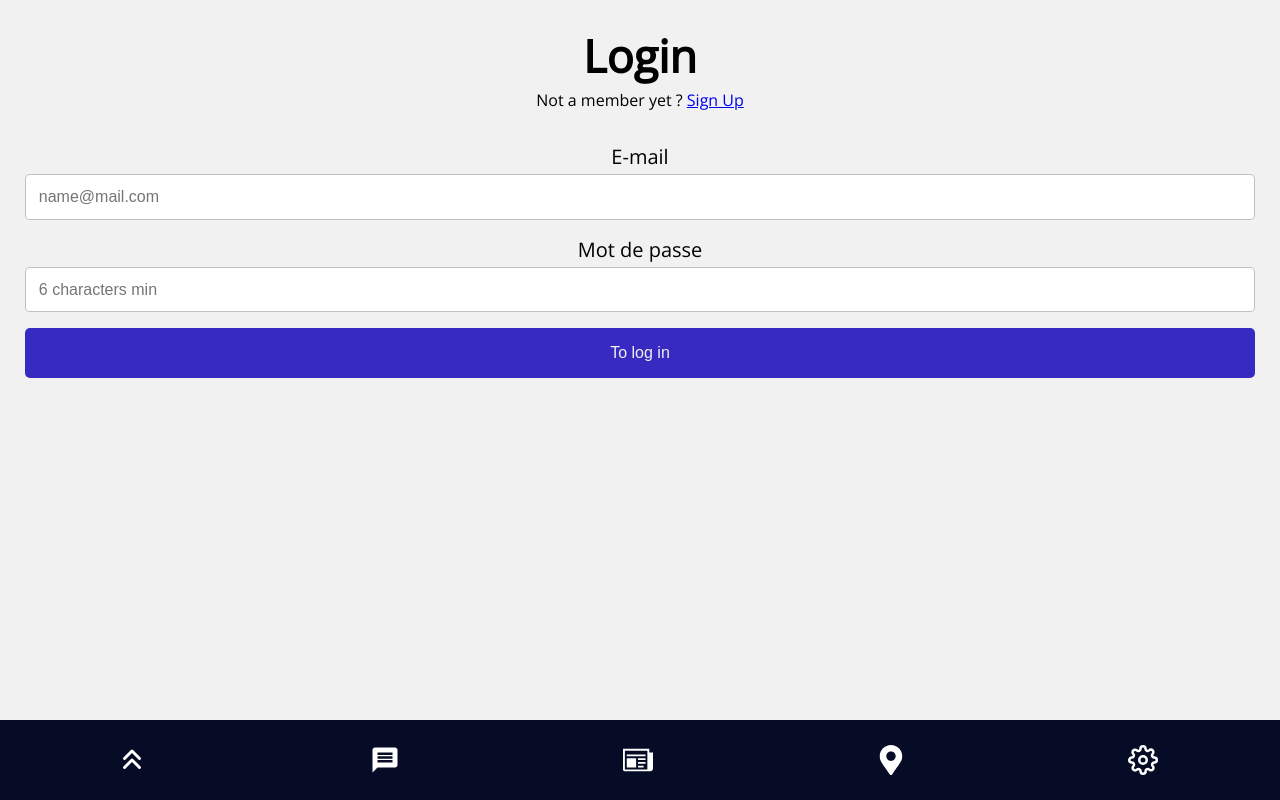
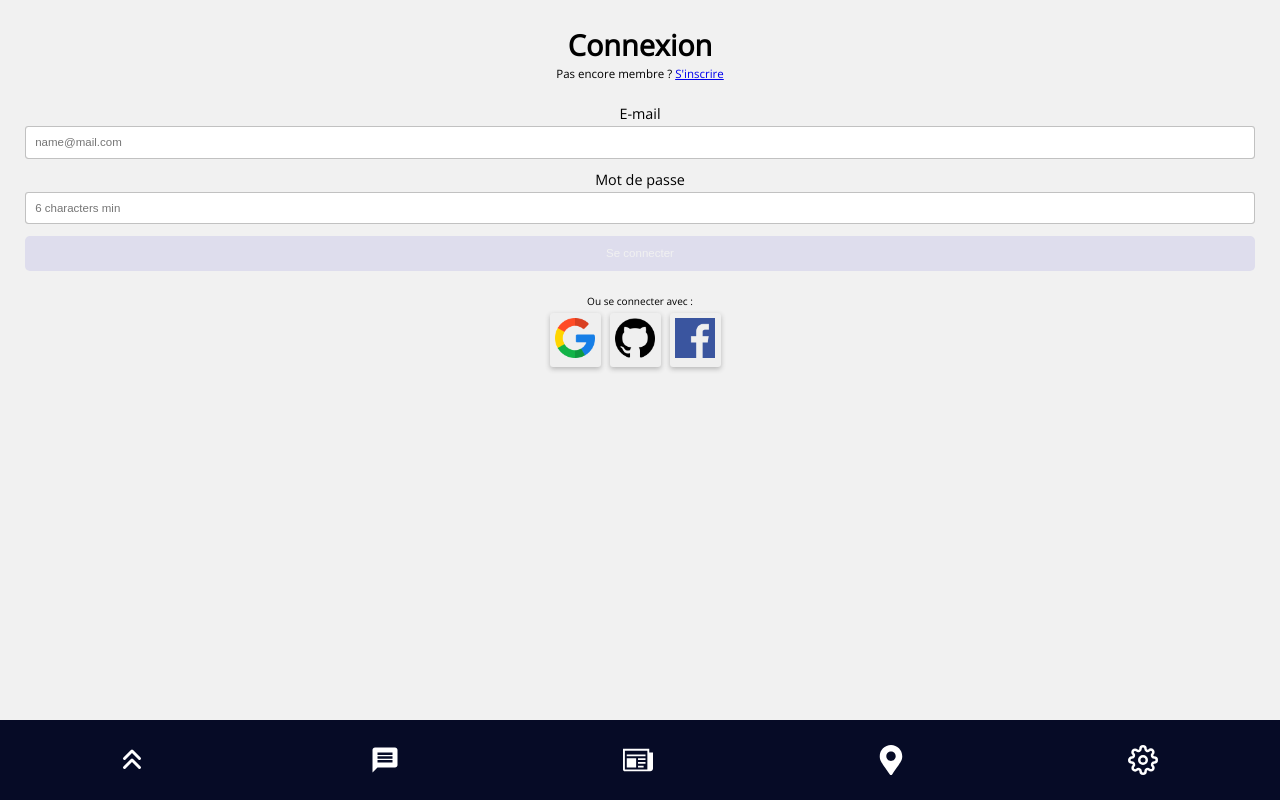
Before and after one commit to Ecotick/Ecotick_front, a React (Create React App) app: page /login in a window 1280 px wide. Built offline with nearby package versions, Linux system fonts and the light colour scheme; no server answers.

Commit message:
Added login component + some UI enhancements

```diff
--- a/src/components/Firebase/AuthContext.js
+++ b/src/components/Firebase/AuthContext.js
@@ -1,4 +1,4 @@
-import { createContext, useContext, useState, useEffect } from "react";
+import { createContext, useState, useEffect } from "react";
 import { getAuth, createUserWithEmailAndPassword, signInWithEmailAndPassword, signOut, onAuthStateChanged } from "firebase/auth";
 import { initializeApp } from 'firebase/app';
 import {config} from './AccessFirebase';
--- a/src/components/Login.js
+++ b/src/components/Login.js
@@ -1,32 +1,77 @@
-import React from 'react'
+import React, { useState, useContext } from "react";
+import { Link, useHistory } from "react-router-dom";
+import { AuthContext } from "./Firebase/AuthContext";
 import './Component.css'
 import './SignUp.css'
-// import facebook from './Ressources/facebook.png'
-// import github from './Ressources/github.png'
-// import google from './Ressources/google.png'
-import { Link } from "react-router-dom";
-
-
+import facebook from './Ressources/facebook.png'
+import github from './Ressources/github.png'
+import google from './Ressources/google.png'
 
 function Login() {
+  const [error, setError] = useState('');
+  const history = useHistory();
+  const {login} = useContext(AuthContext);
+
+  const data = {
+    email: "",
+    psw: ""
+  };
+
+  const [loginData, setLoginData] = useState(data);
+
+  const handleChange = (e) => {
+    setLoginData({ ...loginData, [e.target.id]: e.target.value });
+  };
+
+  const handleSubmit = (e) => {
+    e.preventDefault();
+    const { email, psw } = loginData;
+    login(email, psw)
+    .then((user) => {
+      console.log(user)
+      history.push('/monfil')
+      setLoginData({ ...data });
+    })
+    .catch((error) => {
+      setError(error);
+    });
+  };
+
+  const { email, psw } = loginData;
+
+  const btn =
+  email === "" || psw === "" ? (
+    <button className="signup-btn-disable" disabled>
+      Se connecter
+    </button>
+  ) : (
+    <button className="signup-btn">Se connecter</button>
+  );
+
+  //gestion erreurs
+  const errorMsg = error !== '' && <span style={{"color": "red"}}>{error.message}</span>
 
     return (
       <div>
-        <form className="bloc-form">
+        <form className="bloc-form" onSubmit={handleSubmit}>
 
-          <h2>Login</h2>
-          <p className="already-txt">Not a member yet ? <Link to='/SignUp'>Sign Up</Link></p>
+          <h2>Connexion</h2>
+          <p className="already-txt">Pas encore membre ? <Link to='/SignUp'>S'inscrire</Link></p>
+
+          {errorMsg}
 
           <label htmlFor="email">E-mail</label>
-          <input type="email" id="email" placeholder="name@mail.com" />
+          <input onChange={handleChange} value={email} type="email" id="email" placeholder="name@mail.com" />
 
           <label htmlFor="psw">Mot de passe</label>
-          <input type="password" id="psw" placeholder="6 characters min" />
+          <input onChange={handleChange} value={psw} type="password" id="psw" placeholder="6 characters min" />
 
-          <button className="signup-btn">To log in</button>
-          {/* <p className="others-signup">Or sign up with :</p> */}
+          {btn}
+          {/* <button className="signup-btn">Se connecter</button> */}
 
-          {/* <button type="button" className="others-signup-btn">
+          <p className="others-signup">Ou se connecter avec :</p>
+
+          <button type="button" className="others-signup-btn">
             <img src={google} alt="logo-google"/>
           </button>
 
@@ -36,7 +81,7 @@ function Login() {
 
           <button type="button" className="others-signup-btn">
             <img src={facebook} alt="logo-facebook" />
-          </button> */}
+          </button>
 
         </form>
       </div>
--- a/src/components/SignUp.css
+++ b/src/components/SignUp.css
@@ -1,11 +1,11 @@
-*, ::before, ::after {
+/* *, ::before, ::after {
   box-sizing: border-box;
   padding: 0;
   margin: 0;
-}
+} */
 
 html {
-  font-size: 62.5%;
+ font-size: 45%; /* 62.5%; */
 }
 
 body {
@@ -40,7 +40,7 @@ body {
   font-size: 1rem;
 }
 .bloc-form h2 {
-  font-size: 4.5em;
+  font-size: 4em;
 }
 .already-txt {
   font-size: 1.6em;
--- a/src/components/SignUp.js
+++ b/src/components/SignUp.js
@@ -1,11 +1,11 @@
 import React, { useState, useContext } from "react";
 import { Link, useHistory } from "react-router-dom";
+import { AuthContext } from "./Firebase/AuthContext";
 import "./Component.css";
 import "./SignUp.css";
-// import facebook from './Ressources/facebook.png'
-// import github from './Ressources/github.png'
-// import google from './Ressources/google.png'
-import { AuthContext } from "./Firebase/AuthContext";
+import facebook from './Ressources/facebook.png'
+import github from './Ressources/github.png'
+import google from './Ressources/google.png'
 
 function SignUp() {
   const [error, setError] = useState('');
@@ -29,12 +29,14 @@ function SignUp() {
     e.preventDefault();
     const { email, psw } = loginData;
       signUp(email, psw)
-      .then((user) => console.log(user))
-      .catch((error) => {
+      .then((user) => {
+        console.log(user)
+        history.push('/monfil')
+        setLoginData({ ...data });
+      })
+        .catch((error) => {
         setError(error);
       });
-    setLoginData({ ...data });
-    history.push('/monfil')
   };
 
   const { pseudo, email, psw, confirmpsw } = loginData;
@@ -42,23 +44,24 @@ function SignUp() {
   const btn =
     pseudo === "" || email === "" || psw === "" || psw !== confirmpsw ? (
       <button className="signup-btn-disable" disabled>
-        Create an account
+        Créer un compte
       </button>
     ) : (
-      <button className="signup-btn">Create an account</button>
+      <button className="signup-btn">Créer un compte</button>
     );
 
   //gestion erreurs
-  // const errorMsg = error !== '' && <span>{error.message}</span>
+  const errorMsg = error !== '' && <span style={{"color": "red"}}>{error.message}</span>
 
   return (
     <div>
       <form className="bloc-form" onSubmit={handleSubmit}>
-        {/* {errorMsg} */}
-        <h2>Sign Up</h2>
+        <h2>S'inscrire</h2>
         <p className="already-txt">
-          Already a member ? <Link to="/Login">Login</Link>
+          Déja membre ? <Link to="/Login">Se connecter</Link>
         </p>
+
+        {errorMsg}
 
         <label htmlFor="pseudo">Pseudo</label>
         <input
@@ -97,8 +100,9 @@ function SignUp() {
         />
 
         {btn}
-        {/* <button className="signup-btn">Create an account</button>
-          <p className="others-signup">Or sign up with :</p>
+        {/* <button className="signup-btn">Create an account</button> */}
+
+          <p className="others-signup">ou s'incrire avec :</p>
 
           <button type="button" className="others-signup-btn">
             <img src={google} alt="logo-google"/>
@@ -110,7 +114,7 @@ function SignUp() {
 
           <button type="button" className="others-signup-btn">
             <img src={facebook} alt="logo-facebook" />
-          </button> */}
+          </button>
       </form>
     </div>
   );
```
